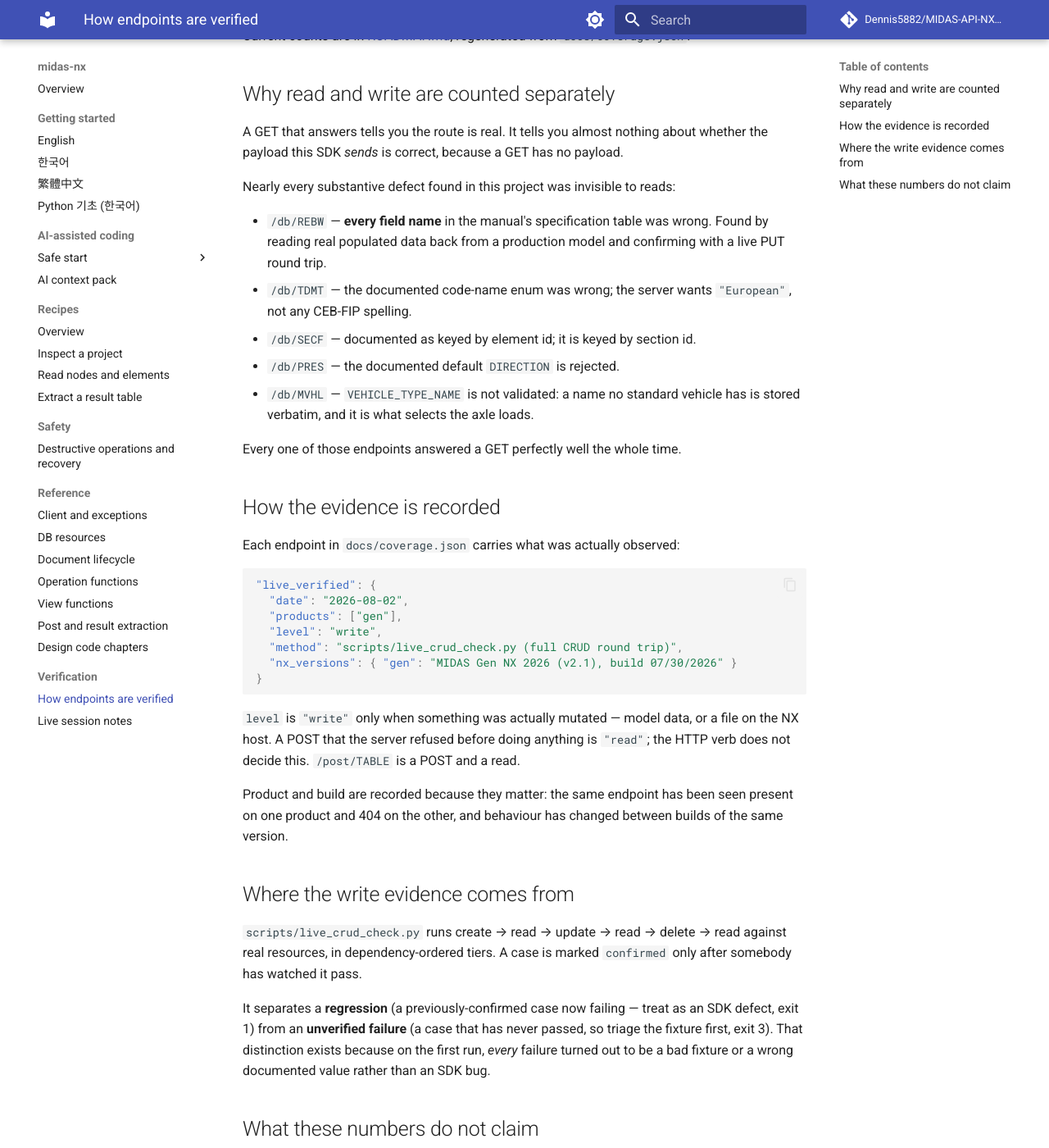
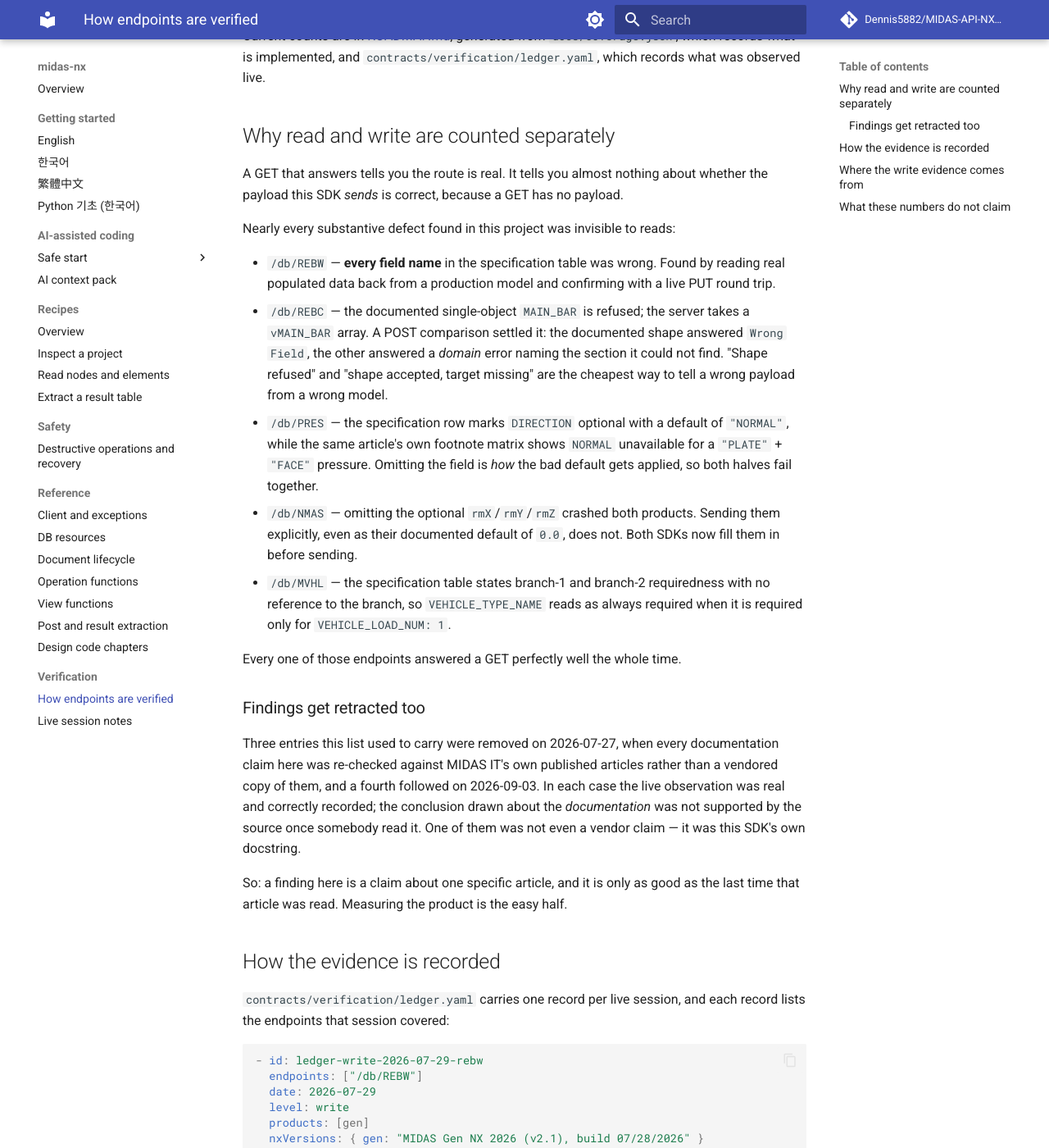
Before and after one commit to Dennis5882/MIDAS-API-NX-SDK, an MkDocs documentation site: the page built from docs/verification.md, in a window 1280 px wide and 1400 px high, scrolled down 583 px. Shown: the whole window at 82% size. Built offline with MkDocs 1.6.1 and Material for MkDocs 9.7.7, drawn with Linux system fonts in a browser that asks for light colours; comment, search, counter and statistics services are not loaded; some of the changed text lies outside the part shown.

Commit message:
docs: retire the discontinued highlights files and correct four stale claims
Deletes docs/release_notes_v*_highlights.md, 13 files covering v1.0.0 to
v2.3.2. They were bilingual bodies for GitHub Releases, the practice stopped
after 2.3.2 on 2026-08-11, the 21 releases since have only the plain notes
file, and nothing in the repository referenced them. The text they held is on
the Releases themselves. The plain release_notes_v*.md are untouched - the npm
changelog names them as the Python package's history.

docs/verification.md is a published page on the docs site and it was still
making three accusations this project retracted. /db/TDMT's "documented
code-name enum was wrong" and /db/SECF's "documented as keyed by element id"
went on 2026-07-27, when every documentation claim was re-checked against
MIDAS IT's own articles instead of the vendored copy - the CEB-FIP spellings
were /db/TDME's display strings fed to the wrong field, and the SECF line was
this SDK's own docstring, not MIDASIT's. /db/MVHL's "VEHICLE_TYPE_NAME is not
validated" went on 2026-09-03: branch 2 ignoring branch 1's fields is what
selecting branch 2 means. /db/PRES survives but was narrower than stated. The
list now carries what the evidence supports - REBW, REBC, PRES, NMAS and
MVHL's real defect, which is requiredness stated without its branch - and a
short section saying findings get retracted, because a page about verification
that never mentions its own corrections is teaching the wrong lesson. Its
evidence example was a coverage.json "live_verified" block that has not
existed since 2026-09-21; it shows a ledger record now.

report_unmerged_tables.py asserted "two endpoints outside /info's reach" and
"their 68 names" in a hardcoded preamble, and hardcoded "two endpoints" again
in the summary. Both were false the day the tables were merged: the report is
down to /db/TDME's two excluded tables and nothing is out of reach. The
paragraph and the sentence are now built from the measurement and omitted when
it is empty, which is what the rest of the file already did.

The playbook said that report splits 72 tables (482 names) across 15
contracts. npm_live_evidence_scratch.md said coverage.json was the
authoritative ledger and that --check reads it; it reads
contracts/verification/ledger.yaml, and it is not a step CI runs, which the
file now says.

Co-Authored-By: Claude Opus 5 <noreply@anthropic.com>

````diff
--- a/docs/verification.md
+++ b/docs/verification.md
@@ -13,7 +13,8 @@ SDK ends up confidently sending a request shape no server accepts.
 
 Current counts are in
 [ROADMAP.md](https://github.com/Dennis5882/MIDAS-API-NX-SDK/blob/main/ROADMAP.md),
-regenerated from `docs/coverage.json`.
+generated from `docs/coverage.json`, which records what is implemented, and
+`contracts/verification/ledger.yaml`, which records what was observed live.
 
 ## Why read and write are counted separately
 
@@ -23,31 +24,64 @@ payload.
 
 Nearly every substantive defect found in this project was invisible to reads:
 
-- `/db/REBW` — **every field name** in the manual's specification table was
-  wrong. Found by reading real populated data back from a production model and
+- `/db/REBW` — **every field name** in the specification table was wrong.
+  Found by reading real populated data back from a production model and
   confirming with a live PUT round trip.
-- `/db/TDMT` — the documented code-name enum was wrong; the server wants
-  `"European"`, not any CEB-FIP spelling.
-- `/db/SECF` — documented as keyed by element id; it is keyed by section id.
-- `/db/PRES` — the documented default `DIRECTION` is rejected.
-- `/db/MVHL` — `VEHICLE_TYPE_NAME` is not validated: a name no standard
-  vehicle has is stored verbatim, and it is what selects the axle loads.
+- `/db/REBC` — the documented single-object `MAIN_BAR` is refused; the server
+  takes a `vMAIN_BAR` array. A POST comparison settled it: the documented
+  shape answered `Wrong Field`, the other answered a *domain* error naming
+  the section it could not find. "Shape refused" and "shape accepted, target
+  missing" are the cheapest way to tell a wrong payload from a wrong model.
+- `/db/PRES` — the specification row marks `DIRECTION` optional with a
+  default of `"NORMAL"`, while the same article's own footnote matrix shows
+  `NORMAL` unavailable for a `"PLATE"` + `"FACE"` pressure. Omitting the
+  field is *how* the bad default gets applied, so both halves fail together.
+- `/db/NMAS` — omitting the optional `rmX`/`rmY`/`rmZ` crashed both products.
+  Sending them explicitly, even as their documented default of `0.0`, does
+  not. Both SDKs now fill them in before sending.
+- `/db/MVHL` — the specification table states branch-1 and branch-2
+  requiredness with no reference to the branch, so `VEHICLE_TYPE_NAME` reads
+  as always required when it is required only for `VEHICLE_LOAD_NUM: 1`.
 
 Every one of those endpoints answered a GET perfectly well the whole time.
 
+### Findings get retracted too
+
+Three entries this list used to carry were removed on 2026-07-27, when every
+documentation claim here was re-checked against MIDAS IT's own published
+articles rather than a vendored copy of them, and a fourth followed on
+2026-09-03. In each case the live observation was real and correctly
+recorded; the conclusion drawn about the *documentation* was not supported by
+the source once somebody read it. One of them was not even a vendor claim —
+it was this SDK's own docstring.
+
+So: a finding here is a claim about one specific article, and it is only as
+good as the last time that article was read. Measuring the product is the
+easy half.
+
 ## How the evidence is recorded
 
-Each endpoint in `docs/coverage.json` carries what was actually observed:
+`contracts/verification/ledger.yaml` carries one record per live session, and
+each record lists the endpoints that session covered:
 
-```json
-"live_verified": {
-  "date": "2026-08-02",
-  "products": ["gen"],
-  "level": "write",
-  "method": "scripts/live_crud_check.py (full CRUD round trip)",
-  "nx_versions": { "gen": "MIDAS Gen NX 2026 (v2.1), build 07/30/2026" }
-}
+```yaml
+- id: ledger-write-2026-07-29-rebw
+  endpoints: ["/db/REBW"]
+  date: 2026-07-29
+  level: write
+  products: [gen]
+  nxVersions: { gen: "MIDAS Gen NX 2026 (v2.1), build 07/28/2026" }
+  outcome: success
+  method: >-
+    PUT round trip against a real production Gen NX model ...
 ```
+
+**Re-verifying adds a record; it never edits one.** That is the point of the
+per-session shape: an endpoint's claim is resolved from every record naming it,
+so a later read cannot quietly overwrite an earlier write. Before 2026-09-21
+the same fact lived in `docs/coverage.json` as a single block per endpoint, and
+it did get overwritten that way. `docs/coverage.json` now records only what is
+implemented and in which module.
 
 `level` is `"write"` only when something was actually mutated — model data, or
 a file on the NX host. A POST that the server refused before doing anything is
````
Also changed, not shown: docs/live_verification_playbook.md (+6 -3 lines), docs/npm_live_evidence_scratch.md (+6 -3 lines), docs/release_notes_v1.0.0_highlights.md (deleted, +0 -69 lines), docs/release_notes_v1.1.0_highlights.md (deleted, +0 -49 lines), docs/release_notes_v2.0.0_highlights.md (deleted, +0 -70 lines), docs/release_notes_v2.0.1_highlights.md (deleted, +0 -37 lines), docs/release_notes_v2.1.0_highlights.md (deleted, +0 -40 lines), docs/release_notes_v2.1.1_highlights.md (deleted, +0 -30 lines), docs/release_notes_v2.1.2_highlights.md (deleted, +0 -53 lines), docs/release_notes_v2.1.3_highlights.md (deleted, +0 -44 lines), docs/release_notes_v2.2.0_highlights.md (deleted, +0 -51 lines), docs/release_notes_v2.2.1_highlights.md (deleted, +0 -51 lines), docs/release_notes_v2.3.0_highlights.md (deleted, +0 -47 lines), docs/release_notes_v2.3.1_highlights.md (deleted, +0 -37 lines), 2 more files, 1 other file.
